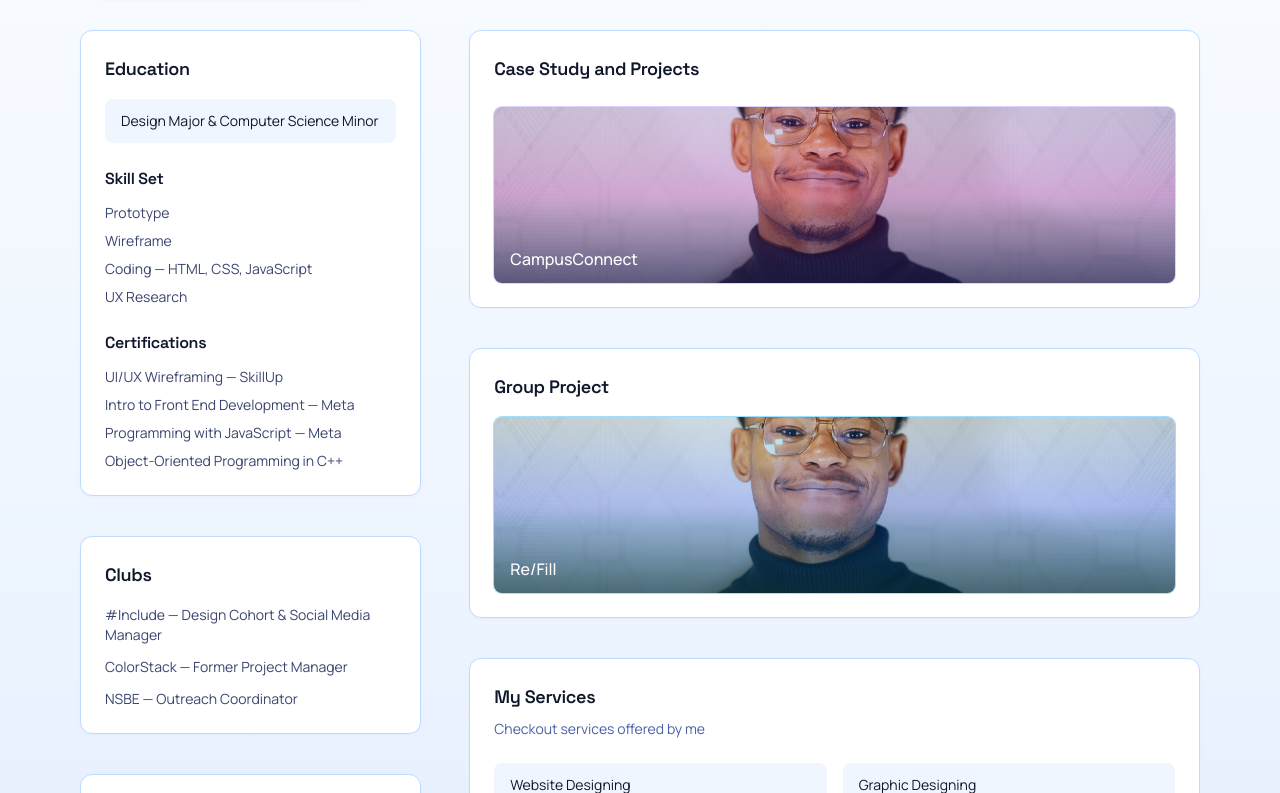
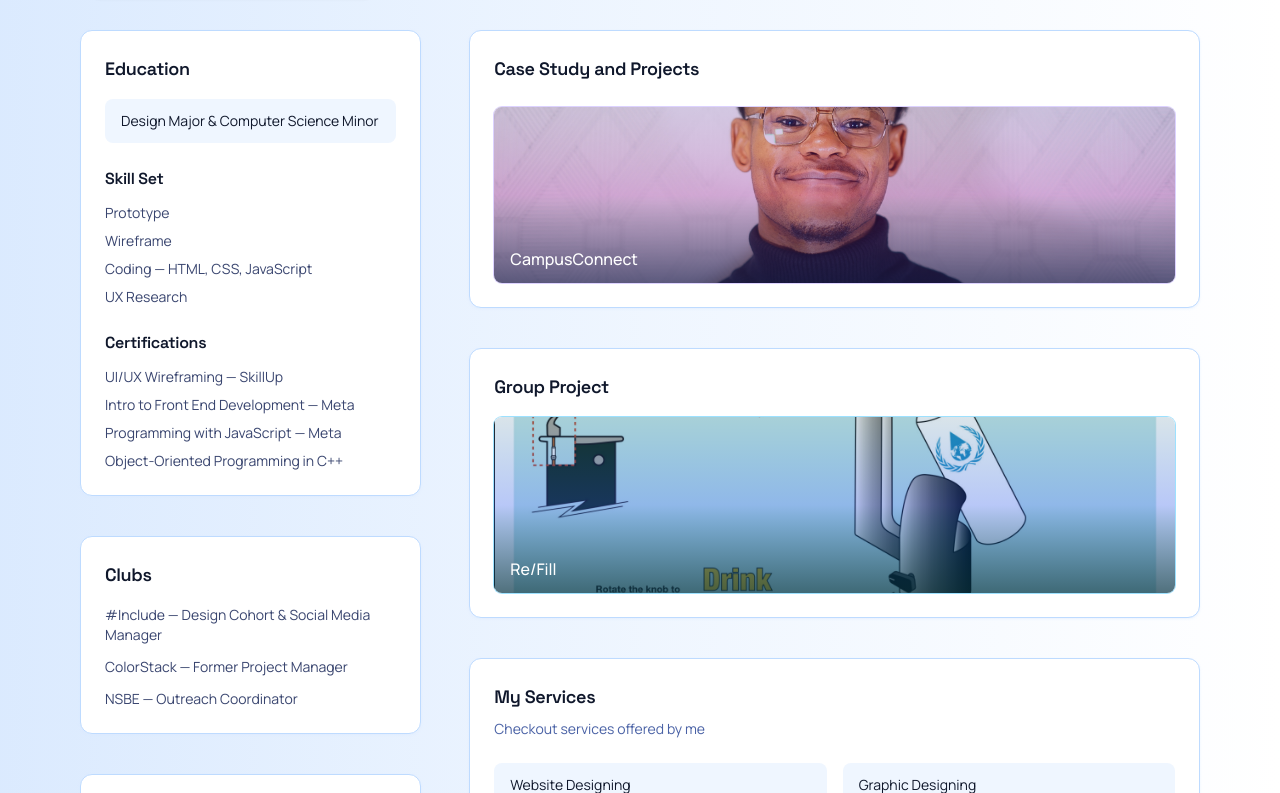
Before and after one commit to Chinomso-Augustine/Chinomso_A_Portfolio, a React (Vite) app: page / in a window 1280 px wide. Shown: the part 434-1227 px from the top of the page. Built offline with nearby package versions, Linux system fonts and the light colour scheme.

Commit message:
Fix asset URL constants for editor parsing stability

```diff
--- a/src/App.jsx
+++ b/src/App.jsx
@@ -1,10 +1,11 @@
 import { Link } from "react-router-dom";
 
-const profileImageUrl = `${import.meta.env.BASE_URL}PP.JPG`;
+const profileImageUrl = import.meta.env.BASE_URL + "PP.JPG";
+const fountainImageUrl = import.meta.env.BASE_URL + encodeURIComponent("Fountain Graphic.png");
 
 export default function App() {
   return (
-    <div className="min-h-screen bg-gradient-to-b from-white via-blue-50 to-blue-100 text-slate-900 px-6 md:px-20 py-16">
+    <div className="min-h-screen bg-gradient-to-l from-white via-blue-50 to-blue-100 text-slate-900 px-6 md:px-20 py-16">
       <Hero />
 
       <div className="grid md:grid-cols-3 gap-12 mt-8">
@@ -220,7 +221,7 @@ function GroupProject() {
         className="block h-44 rounded-lg overflow-hidden relative group ring-1 ring-sky-300/70"
       >
         <img
-          src={profileImageUrl}
+          src={fountainImageUrl}
           alt="Re-Fill group project preview"
           className="w-full h-full object-cover transition duration-300 group-hover:scale-105"
         />
--- a/src/Case1.jsx
+++ b/src/Case1.jsx
@@ -1,6 +1,6 @@
 import { Link } from "react-router-dom";
 
-const profileImageUrl = `${import.meta.env.BASE_URL}PP.JPG`;
+const profileImageUrl = import.meta.env.BASE_URL + "PP.JPG";
 
 function Section({ id, title, children }) {
   return (
@@ -371,13 +371,6 @@ export default function Case1() {
               </table>
             </div>
 
-            <div className="rounded-xl border border-violet-200 bg-violet-50/70 p-4">
-              <h3 className="font-semibold text-violet-900">Key Insight</h3>
-              <p className="mt-2">
-                Students do not lack service providers. They lack an easy way to find them.
-                CampusConnect solves this by creating a centralized marketplace for student services.
-              </p>
-            </div>
           </Section>
 
           <Section id="14" title="Feature Breakdown">
```
